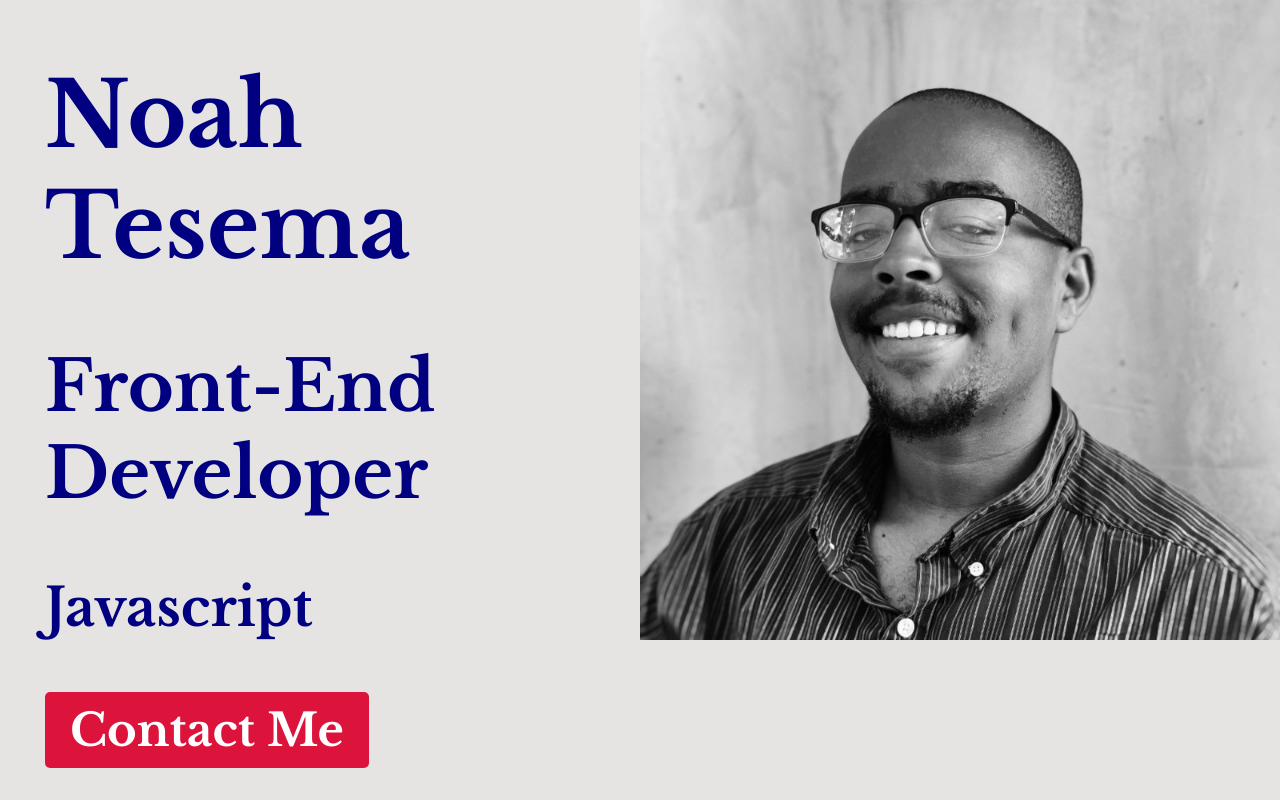
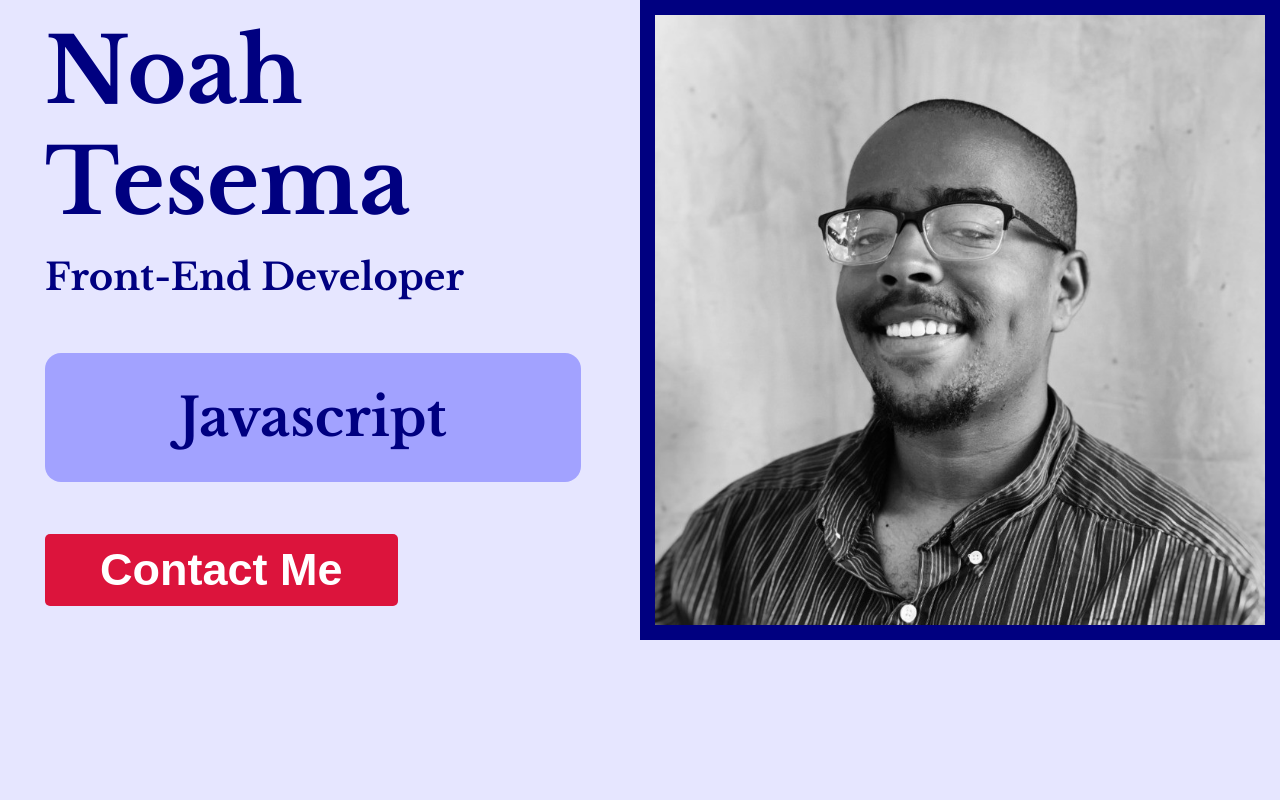
Before and after one commit to nooneeverything/noahtesema2, a plain HTML site: page index.html in a window 1280 px wide. Drawn offline with nearby package versions, Linux system fonts and the light colour scheme.

Commit message:
new stylesheet

```diff
--- a/styles/styles.css
+++ b/styles/styles.css
@@ -1,12 +1,12 @@
 * {
-
+    /* outline: 1px solid red; */
     box-sizing: border-box;
 
 }
 body {
     margin: 0;
     padding: 0;
-    background-color: #E5E4E2;
+    background-color: #e6e6ff;
     background-repeat: no-repeat;
     background-position: right top;
     background-size: 50%;
@@ -45,6 +45,7 @@ body {
     top: 0px;
     right: 0px;
     width: 50%;
+    border: 15px solid navy;
 
 }
 
@@ -54,7 +55,7 @@ body {
     bottom: 555px;
     left: 444px;
     height: 100%;
-
+    border: 15px solid navy;
 
 }
 
@@ -64,6 +65,7 @@ body {
     left: 720px;
     width: 50%;
     height: 100%;
+    border: 15px solid navy;
 }
 
 
@@ -72,9 +74,17 @@ body {
     background: crimson;
     color: #fff;
     text-decoration: none;
-    padding: 10px 25px;
+    padding: 10px 55px;
     border-radius: 5px;
     display: inline-block;
+    font-family: Arial, Helvetica, sans-serif;
+}
+
+.wrapper a:hover{
+    background-color: #d3526a;
+    position: relative;
+    bottom: 2px;
+    left: 2px;
 }
 .slides {
     width: 100%;
@@ -101,23 +111,41 @@ body {
     top: 130px;
 }
 
-.slides h2 {
-    font-size: 70px;
+.slide1 h2 {
+    margin-top: 0;
+    padding-top: 0;
+    font-size: 37px;
     font-weight: 600;
     max-width: 650px;
 
 }
 
-.slide1 {
-    background-color: #E5E4E2;
+.slide1 h1 {
+    padding: 1rem 0;
+    margin: 0;
+}
+
+.slide1 h3 {
+    /*color: #7575b4; */
+    background-color: #a2a2ff;
+    padding: 2rem;
+    border-radius: 1rem;
+    display: flex;
+    justify-content: center;
+    align-items: center;
+    width: 90%;
 }
 
 .slide2 {
-    background-color: #E5E4E2;
+
 }
 
 .slide3 {
-    background-color: #E5E4E2;
+
+}
+
+.p1text p a{
+    color: crimson;
 }
 
 span:before {
```
